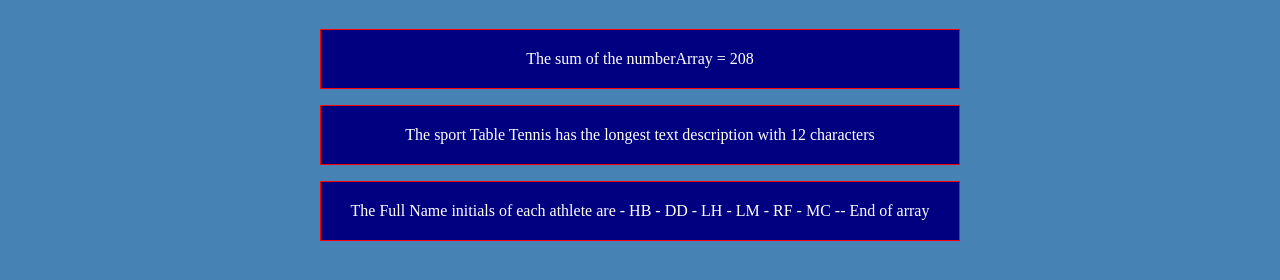
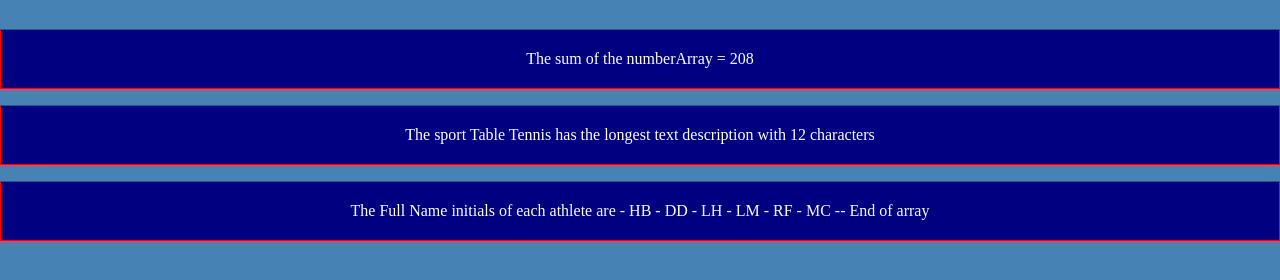
Before and after one commit to JohanSwannie/Javascript-Array-Methods, a plain HTML site: page Javascript-Array-Methods/Reduce/reduce-array-method.html in a window 1280 px wide. Shown: the part 40-320 px from the top of the page. Drawn offline with Linux system fonts and the light colour scheme.

Commit message:
Update the Reduce Array Method HTML Component

```diff
--- a/Javascript-Array-Methods/Reduce/reduce-array-method.html
+++ b/Javascript-Array-Methods/Reduce/reduce-array-method.html
@@ -4,35 +4,8 @@
     <meta charset="UTF-8" />
     <meta http-equiv="X-UA-Compatible" content="IE=edge" />
     <meta name="viewport" content="width=device-width, initial-scale=1.0" />
+    <link rel="stylesheet" href="../CSS/array-methods.css" />
     <title>Javascript Reduce Array Method</title>
-    <style>
-      * {
-        margin: 0;
-        padding: 0;
-        box-sizing: border-box;
-      }
-
-      body {
-        background: steelblue;
-      }
-
-      h1 {
-        text-align: center;
-        text-decoration: underline;
-        margin-bottom: 2rem;
-      }
-
-      p {
-        text-align: center;
-        border: 1px solid red;
-        width: 40rem;
-        padding: 20px;
-        margin-inline: auto;
-        margin-bottom: 1rem;
-        color: #fff;
-        background-color: navy;
-      }
-    </style>
   </head>
   <body>
     <h1>JavaScript Reduce Array Method</h1>
```
